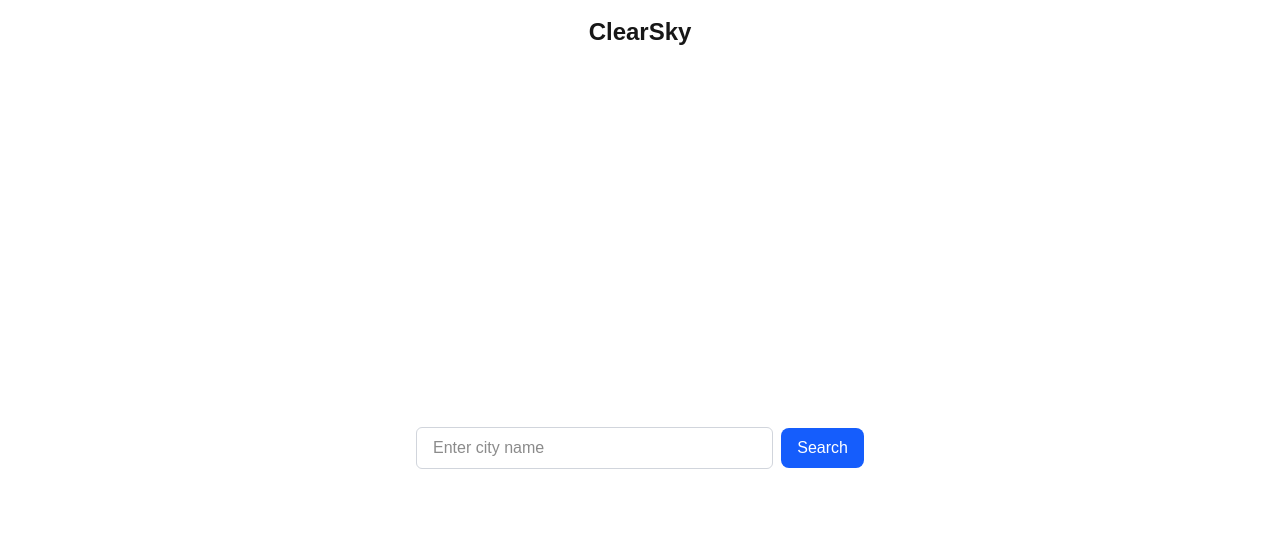
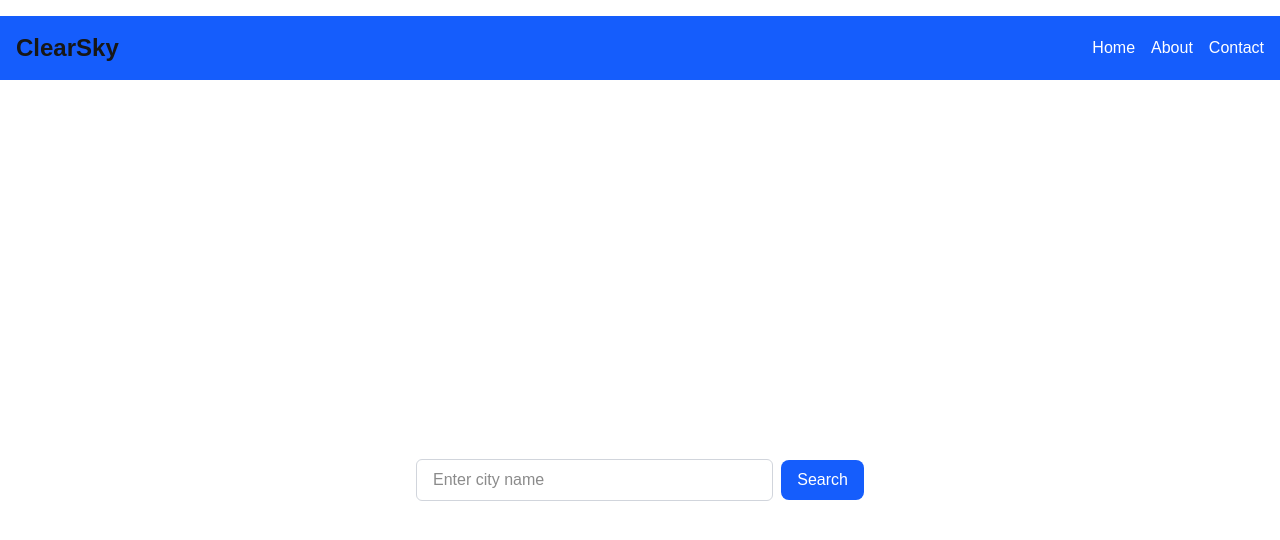
Before and after one commit to shrestha815/Clear-Sky, a Next.js app: page / in a window 1280 px wide. Shown: the top 540 px of the page. Built offline with nearby package versions, Linux system fonts and the light colour scheme.

Commit message:
added a basic navbar

```diff
--- a/src/app/page.tsx
+++ b/src/app/page.tsx
@@ -1,7 +1,8 @@
 //import Image from "next/image";
 'use client';
 import SearchBar from "@/components/searchBar";
-import weatherCard from "@/components/weatherCard";
+import Navbar from "@/components/navbar";
+//import weatherCard from "@/components/weatherCard";
 import React from "react";
 //import Link from "next/link";
 
@@ -14,7 +15,7 @@ export default function Home() {
   return (
     <div>
       <header className="pt-4">
-        <h1 className="text-2xl font-bold text-center">ClearSky</h1>
+        <Navbar />
       </header>
       <main className="min-h-screen flex flex-col items-center justify-center p-4">
         <SearchBar onSearch={handleCitySearch} />
--- a/src/components/navbar.tsx
+++ b/src/components/navbar.tsx
@@ -0,0 +1,21 @@
+//base template for a navbar component
+export default function Navbar() {
+    return(
+        <nav className="bg-blue-600 p-4">
+            <div className="container mx-auto flex justify-between items-center">
+                <h1 className="text-2xl font-bold text-center">ClearSky</h1>
+                <ul className="flex space-x-4">
+                    <li>
+                        <a href="#" className="text-white hover:text-gray-200">Home</a>
+                    </li>
+                    <li>
+                        <a href="#" className="text-white hover:text-gray-200">About</a>
+                    </li>
+                    <li>
+                        <a href="#" className="text-white hover:text-gray-200">Contact</a>
+                    </li>
+                </ul>
+            </div>
+        </nav>
+    )
+};
```
